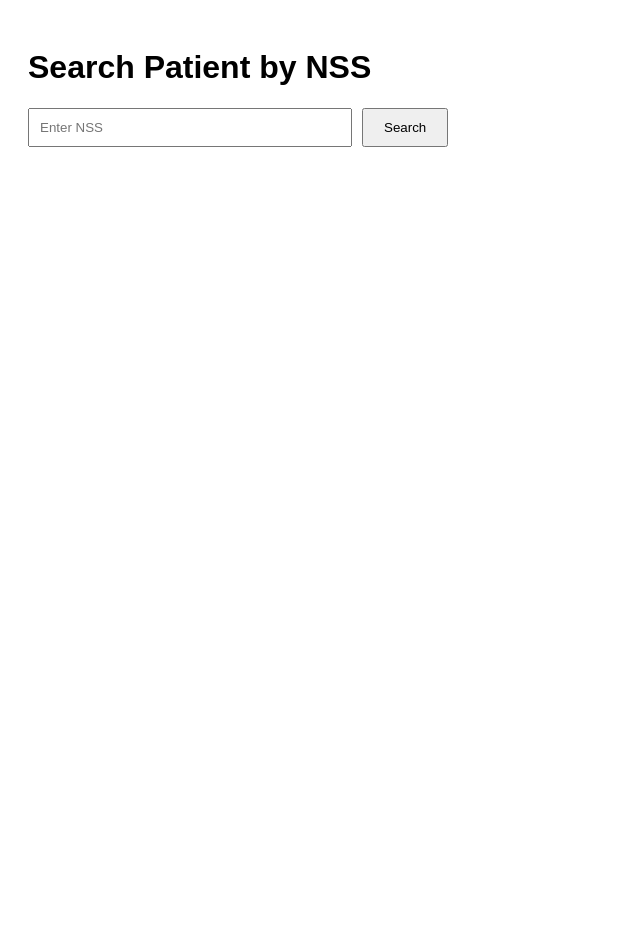
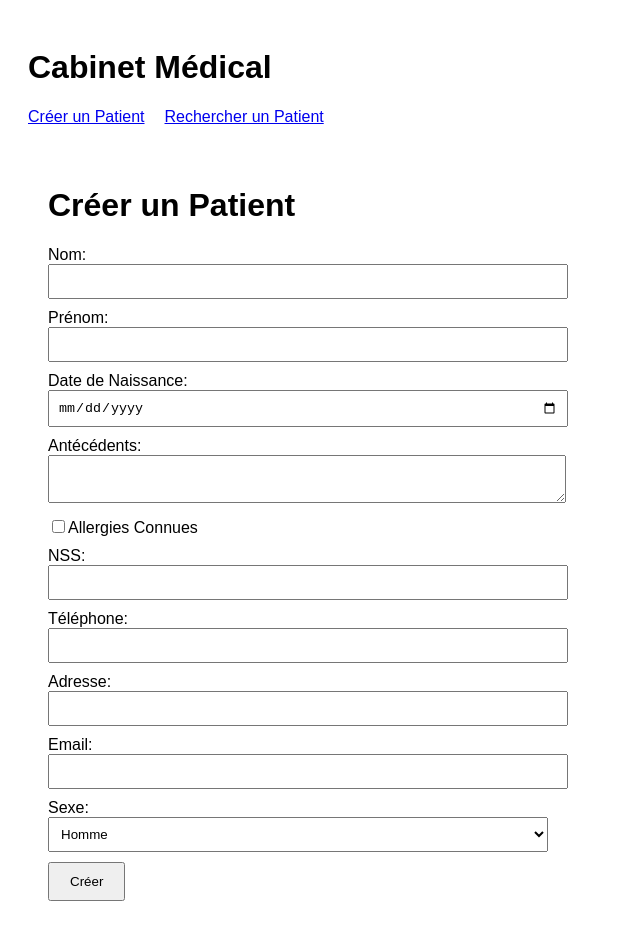
Before and after one commit to Corton30/cabinet-medical, a React (Create React App) app in the folder frontend/: page /patient-form in a window 1280 px wide. Shown: the top 940 px of the page, without its empty margins (0-640 px from the left). Before the commit the page ends 800 px from the top, so only its background shows below. Built offline with nearby package versions, Linux system fonts and the light colour scheme.

Commit message:
added Patient Form

```diff
--- a/frontend/package.json
+++ b/frontend/package.json
@@ -10,6 +10,7 @@
     "axios": "^1.8.4",
     "react": "^19.1.0",
     "react-dom": "^19.1.0",
+    "react-router-dom": "^7.5.1",
     "react-scripts": "5.0.1",
     "web-vitals": "^2.1.4"
   },
--- a/frontend/src/App.js
+++ b/frontend/src/App.js
@@ -1,11 +1,23 @@
 import React from "react";
+import { BrowserRouter as Router, Routes, Route, Link } from "react-router-dom";
+import PatientForm from "./PatientForm";
 import PatientSearch from "./PatientSearch";
 
 function App() {
   return (
-    <div>
-      <PatientSearch />
-    </div>
+    <Router>
+      <div style={{ padding: "20px", fontFamily: "Arial, sans-serif" }}>
+        <h1>Cabinet Médical</h1>
+        <nav style={{ marginBottom: "20px" }}>
+          <Link to="/patient-form" style={{ marginRight: "20px" }}>Créer un Patient</Link>
+          <Link to="/patient-search">Rechercher un Patient</Link>
+        </nav>
+        <Routes>
+          <Route path="/patient-form" element={<PatientForm />} />
+          <Route path="/patient-search" element={<PatientSearch />} />
+        </Routes>
+      </div>
+    </Router>
   );
 }
 
--- /dev/null
+++ b/frontend/src/PatientForm.js
@@ -0,0 +1,173 @@
+import React, { useState } from "react";
+import axios from "axios";
+
+const PatientForm = () => {
+  const [formData, setFormData] = useState({
+    nom: "",
+    prenom: "",
+    date_naissance: "",
+    antecedents: "",
+    allergies_connues: false,
+    nss: "",
+    telephone: "",
+    adresse: "",
+    email: "",
+    sexe: "Homme",
+  });
+
+  const [message, setMessage] = useState("");
+
+  const handleChange = (e) => {
+    const { name, value, type, checked } = e.target;
+    setFormData({
+      ...formData,
+      [name]: type === "checkbox" ? checked : value,
+    });
+  };
+
+  const handleSubmit = async (e) => {
+    e.preventDefault();
+    try {
+      const response = await axios.post("http://localhost:5001/api/patients", formData);
+      setMessage("Patient créé avec succès!");
+      setFormData({
+        nom: "",
+        prenom: "",
+        date_naissance: "",
+        antecedents: "",
+        allergies_connues: false,
+        nss: "",
+        telephone: "",
+        adresse: "",
+        email: "",
+        sexe: "Homme",
+      });
+    } catch (err) {
+      setMessage(err.response?.data?.error || "Une erreur s'est produite.");
+    }
+  };
+
+  return (
+    <div style={{ padding: "20px", fontFamily: "Arial, sans-serif" }}>
+      <h1>Créer un Patient</h1>
+      <form onSubmit={handleSubmit} style={{ maxWidth: "500px" }}>
+        <div style={{ marginBottom: "10px" }}>
+          <label>Nom:</label>
+          <input
+            type="text"
+            name="nom"
+            value={formData.nom}
+            onChange={handleChange}
+            required
+            style={{ width: "100%", padding: "8px" }}
+          />
+        </div>
+        <div style={{ marginBottom: "10px" }}>
+          <label>Prénom:</label>
+          <input
+            type="text"
+            name="prenom"
+            value={formData.prenom}
+            onChange={handleChange}
+            required
+            style={{ width: "100%", padding: "8px" }}
+          />
+        </div>
+        <div style={{ marginBottom: "10px" }}>
+          <label>Date de Naissance:</label>
+          <input
+            type="date"
+            name="date_naissance"
+            value={formData.date_naissance}
+            onChange={handleChange}
+            required
+            style={{ width: "100%", padding: "8px" }}
+          />
+        </div>
+        <div style={{ marginBottom: "10px" }}>
+          <label>Antécédents:</label>
+          <textarea
+            name="antecedents"
+            value={formData.antecedents}
+            onChange={handleChange}
+            style={{ width: "100%", padding: "8px" }}
+          />
+        </div>
+        <div style={{ marginBottom: "10px" }}>
+          <label>
+            <input
+              type="checkbox"
+              name="allergies_connues"
+              checked={formData.allergies_connues}
+              onChange={handleChange}
+            />
+            Allergies Connues
+          </label>
+        </div>
+        <div style={{ marginBottom: "10px" }}>
+          <label>NSS:</label>
+          <input
+            type="number"
+            name="nss"
+            value={formData.nss}
+            onChange={handleChange}
+            required
+            style={{ width: "100%", padding: "8px" }}
+          />
+        </div>
+        <div style={{ marginBottom: "10px" }}>
+          <label>Téléphone:</label>
+          <input
+            type="text"
+            name="telephone"
+            value={formData.telephone}
+            onChange={handleChange}
+            required
+            style={{ width: "100%", padding: "8px" }}
+          />
+        </div>
+        <div style={{ marginBottom: "10px" }}>
+          <label>Adresse:</label>
+          <input
+            type="text"
+            name="adresse"
+            value={formData.adresse}
+            onChange={handleChange}
+            required
+            style={{ width: "100%", padding: "8px" }}
+          />
+        </div>
+        <div style={{ marginBottom: "10px" }}>
+          <label>Email:</label>
+          <input
+            type="email"
+            name="email"
+            value={formData.email}
+            onChange={handleChange}
+            required
+            style={{ width: "100%", padding: "8px" }}
+          />
+        </div>
+        <div style={{ marginBottom: "10px" }}>
+          <label>Sexe:</label>
+          <select
+            name="sexe"
+            value={formData.sexe}
+            onChange={handleChange}
+            required
+            style={{ width: "100%", padding: "8px" }}
+          >
+            <option value="Homme">Homme</option>
+            <option value="Femme">Femme</option>
+          </select>
+        </div>
+        <button type="submit" style={{ padding: "10px 20px" }}>
+          Créer
+        </button>
+      </form>
+      {message && <p style={{ marginTop: "20px", color: "green" }}>{message}</p>}
+    </div>
+  );
+};
+
+export default PatientForm;
```
Also changed, not shown: 1 other file (tests, documents, lock files or other folders).
